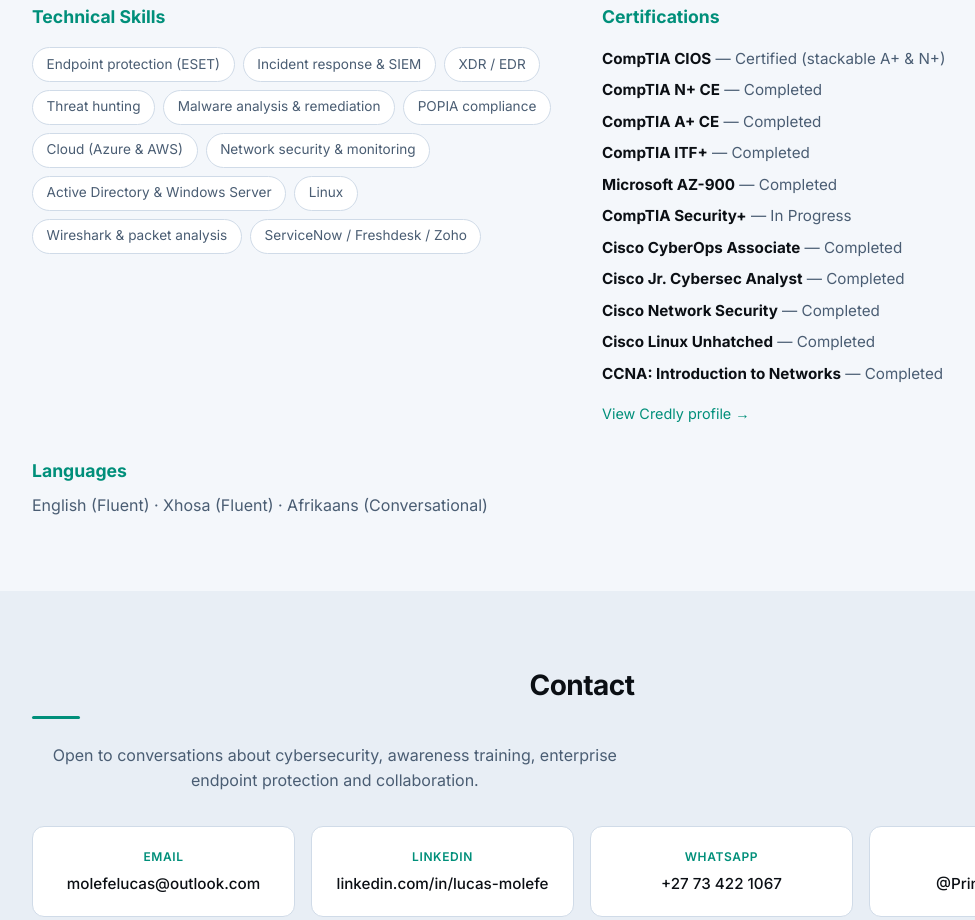
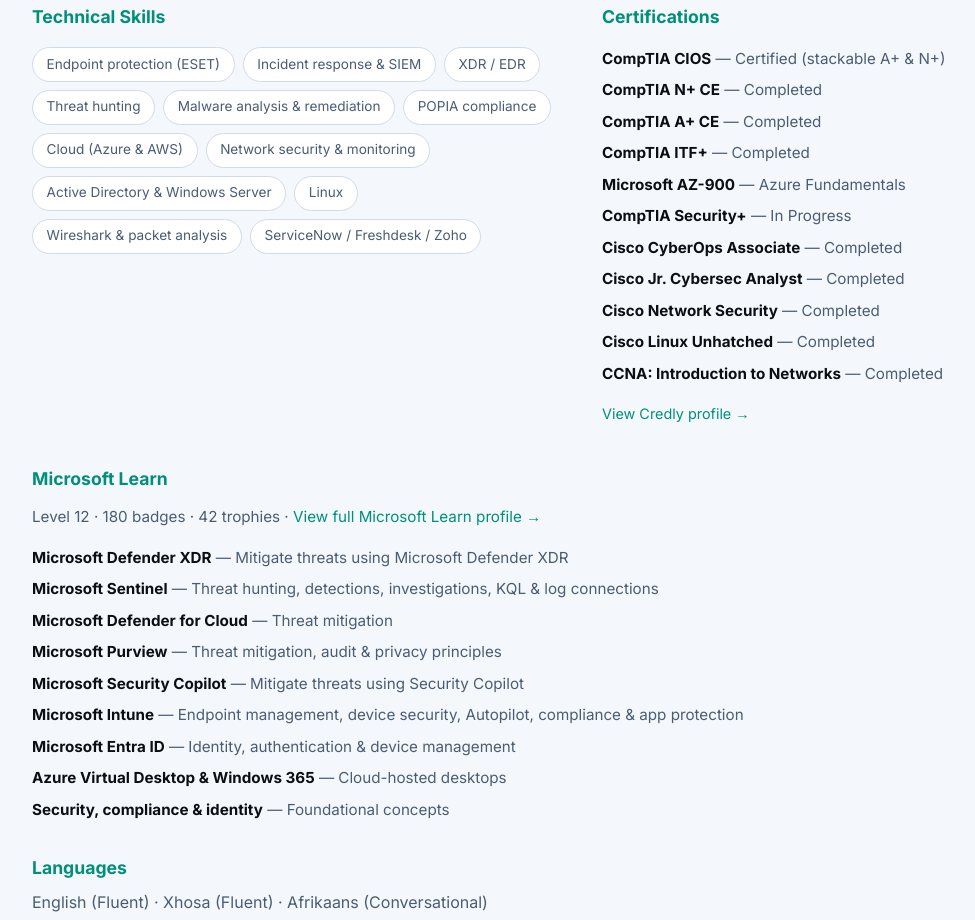
Before and after one commit to PrinceLucasKM/lucas-molefe-portfolio, a plain HTML site: page index.html in a window 1280 px wide. Shown: the part 4906-5826 px from the top of the page, without its empty margins (58-1033 px from the left). Drawn offline with Linux system fonts and the light colour scheme.

Commit message:
Add Microsoft Learn achievements (Defender XDR, Sentinel, Intune, Purview, Security Copilot, etc.)

```diff
--- a/index.html
+++ b/index.html
@@ -332,7 +332,7 @@
               <li><strong>CompTIA N+ CE</strong> — Completed</li>
               <li><strong>CompTIA A+ CE</strong> — Completed</li>
               <li><strong>CompTIA ITF+</strong> — Completed</li>
-              <li><strong>Microsoft AZ-900</strong> — Completed</li>
+              <li><strong>Microsoft AZ-900</strong> — Azure Fundamentals</li>
               <li><strong>CompTIA Security+</strong> — In Progress</li>
               <li><strong>Cisco CyberOps Associate</strong> — Completed</li>
               <li><strong>Cisco Jr. Cybersec Analyst</strong> — Completed</li>
@@ -343,7 +343,27 @@
             <p class="credly"><a href="https://www.credly.com/users/lucas-molefe/affccq5" target="_blank" rel="noopener">View Credly profile →</a></p>
           </div>
         </div>
-        <div class="languages">
+
+        <div class="ms-learn" style="margin-top:2.5rem;">
+          <h3 style="font-size:1.1rem;margin-bottom:0.75rem;color:var(--accent);">Microsoft Learn</h3>
+          <p style="color:var(--text-muted);margin-bottom:1rem;font-size:0.95rem;">
+            Level 12 · 180 badges · 42 trophies ·
+            <a href="https://learn.microsoft.com/en-us/users/KhotsofalangLucasMolefe-0828" target="_blank" rel="noopener">View full Microsoft Learn profile →</a>
+          </p>
+          <ul class="cert-list">
+            <li><strong>Microsoft Defender XDR</strong> — Mitigate threats using Microsoft Defender XDR</li>
+            <li><strong>Microsoft Sentinel</strong> — Threat hunting, detections, investigations, KQL &amp; log connections</li>
+            <li><strong>Microsoft Defender for Cloud</strong> — Threat mitigation</li>
+            <li><strong>Microsoft Purview</strong> — Threat mitigation, audit &amp; privacy principles</li>
+            <li><strong>Microsoft Security Copilot</strong> — Mitigate threats using Security Copilot</li>
+            <li><strong>Microsoft Intune</strong> — Endpoint management, device security, Autopilot, compliance &amp; app protection</li>
+            <li><strong>Microsoft Entra ID</strong> — Identity, authentication &amp; device management</li>
+            <li><strong>Azure Virtual Desktop &amp; Windows 365</strong> — Cloud-hosted desktops</li>
+            <li><strong>Security, compliance &amp; identity</strong> — Foundational concepts</li>
+          </ul>
+        </div>
+
+        <div class="languages" style="margin-top:2rem;">
           <h3>Languages</h3>
           <p>English (Fluent) · Xhosa (Fluent) · Afrikaans (Conversational)</p>
         </div>
```
